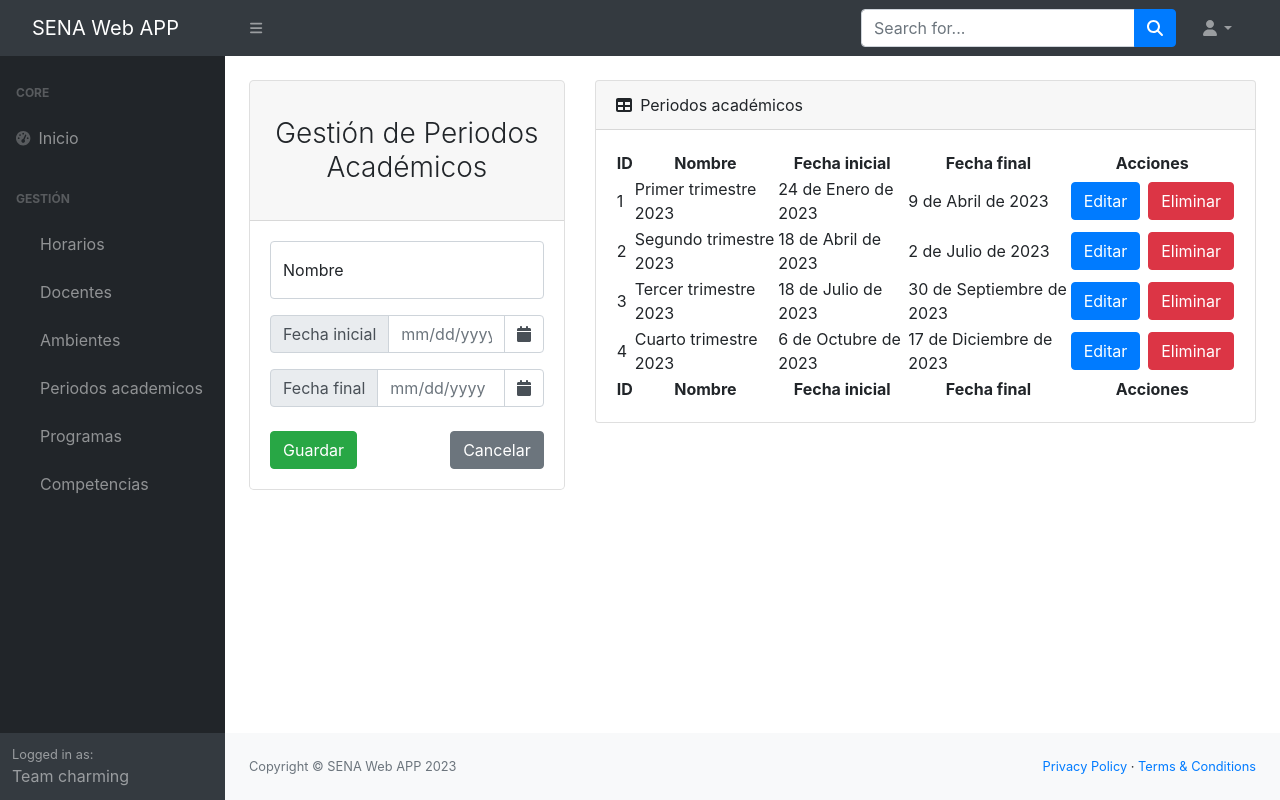
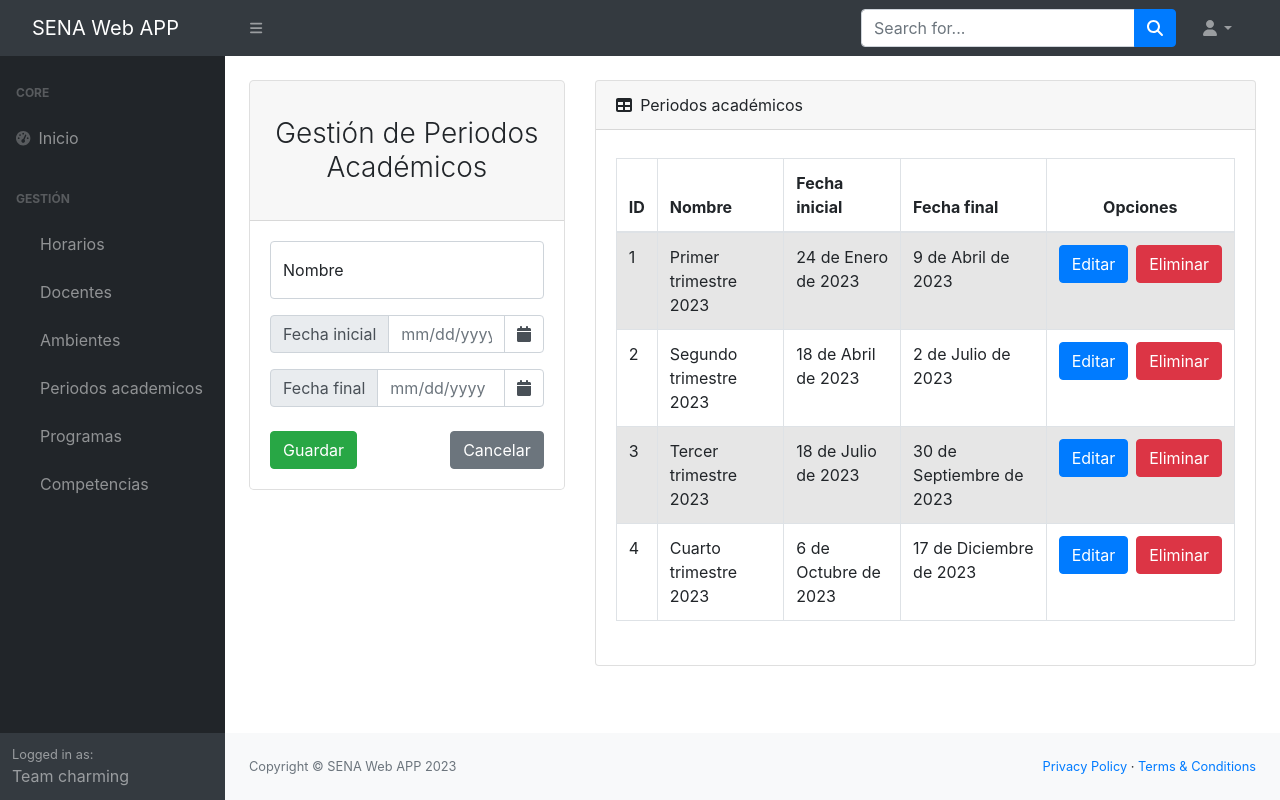
Before and after one commit to EsneiderMajin/SENA, a Django app: page /gestionPeriodos/ in a window 1280 px wide. Run offline with Django 4.2, Linux system fonts and the light colour scheme; data comes from the database, SQL or seed files in the repository; some libraries are stand-ins or nearby versions.

Commit message:
Tabla funcional con el script de eliminar

```diff
--- a/Aplicaciones/Academico/templates/gestion-periodos.html
+++ b/Aplicaciones/Academico/templates/gestion-periodos.html
@@ -65,33 +65,25 @@
                             Periodos académicos
                     </div>
                     <div class="card-body">
-                        <table id="datatablesSimple">
-                           <thead>
+                        <div class="table-responsive py-2">
+                            <table class="table table-striped table-hover table-bordered">
+                                <thead class="">
                                     <tr>
-                                    <th class="text-center">ID</th>
-                                    <th class="text-center">Nombre</th>
-                                    <th class="text-center">Fecha inicial</th>
-                                    <th class="text-center">Fecha final</th>
-                                    <th class="text-center" colspan="2">Acciones</th>
+                                        <th class="text-left" scope="col">ID</th>
+                                        <th class="text-left" scope="col">Nombre</th>
+                                        <th class="text-left" scope="col">Fecha inicial</th>
+                                        <th class="text-left" scope="col">Fecha final</th>
+                                        <th colspan="2" class="text-center">Opciones</th>
                                     </tr>
                                 </thead>
-                            <tfoot>
-                                <tr>
-                                    <th class="text-center">ID</th>
-                                    <th class="text-center">Nombre</th>
-                                    <th class="text-center">Fecha inicial</th>
-                                    <th class="text-center">Fecha final</th>
-                                    <th class="text-center" colspan="2">Acciones</th>
-                                </tr>
-                            </tfoot>
                                 <tbody>
                                     {% for p in periodos %}
                                     <tr>
-                                    <td class="text-left">{{p.id}}</td>
+                                        <td class="text-left" scope="row">{{p.id}}</td>
                                         <td class="text-left">{{p.nombre}}</td>
                                         <td class="text-left">{{p.fecha_inicial}}</td>
                                         <td class="text-left">{{p.fecha_final}}</td>
-                                    <td >
+                                        <td>
                                             <div class="d-flex gap-2 justify-content-center">
                                                 <a href="/editarPeriodo/{{p.id}}" class="btn btn-primary">Editar</a>
                                                 <a href="/eliminarPeriodo/{{p.id}}" class="btn btn-danger btnEliminar">Eliminar</a>
@@ -101,6 +93,7 @@
                                     {% endfor %}
                                 </tbody>
                             </table>
+                        </div>
                     </div>
                 </div>
             </div>
```
Lines whose indentation alone changed are shown as unchanged.
